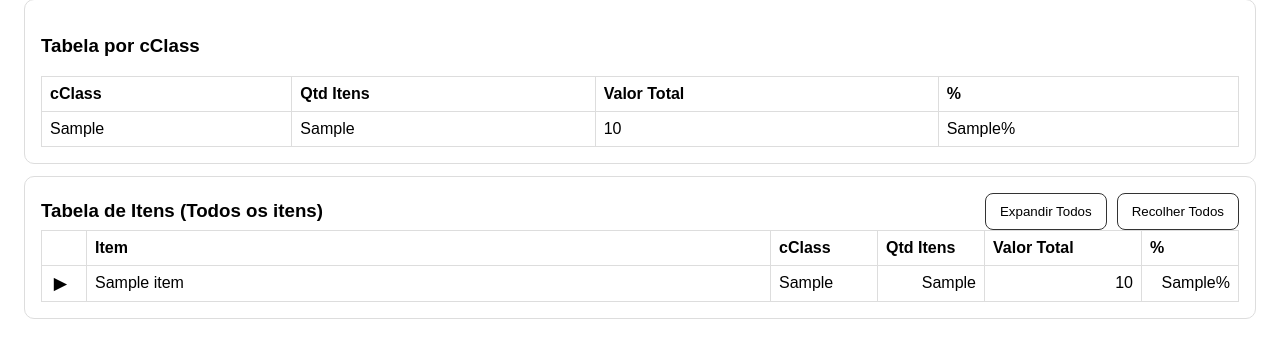
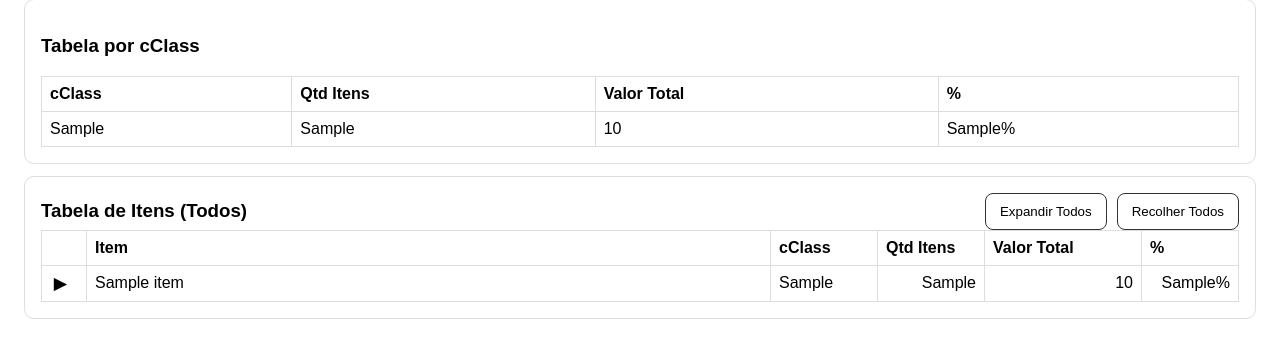
Before and after one commit to wriellgamaoliveira-pixel/troca-xml-web, a Flask app: template templates/resumo.html in a window 1280 px wide. Shown: the part 860-1203 px from the top of the page. Run offline with Flask 3, Linux system fonts and the light colour scheme; the template is opened without the code that fills it: most values are stand-ins (such as "Sample title", 1, 10 or a date in 2020); parts of the project's set-up code (start-up, migrations or seed data) failed here and were passed over.

Commit message:
Add files via upload
Signed-off-by: Wriell <wriellgamaoliveira@gmail.com>

```diff
--- a/templates/resumo.html
+++ b/templates/resumo.html
@@ -49,7 +49,7 @@
 
 <div class="card">
   <div style="display:flex; gap:10px; align-items:center; justify-content:space-between; flex-wrap:wrap;">
-    <h3 style="margin:0;">Tabela de Itens (Todos os itens)</h3>
+    <h3 style="margin:0;">Tabela de Itens (Todos)</h3>
     <div style="display:flex; gap:10px;">
       <button type="button" class="btn" onclick="expandirTodos()">Expandir Todos</button>
       <button type="button" class="btn" onclick="recolherTodos()">Recolher Todos</button>
@@ -119,7 +119,7 @@
                 <thead>
                   <tr>
                     <th style="width:90px;">nNF</th>
-                    <th style="width:110px;">cNF (Contrato)</th>
+                    <th style="width:120px;">Contrato (cNF)</th>
                     <th>Emitente (dest/xNome)</th>
                     <th style="width:110px;">Emissão</th>
                     <th style="width:140px;">Valor do item</th>
@@ -128,9 +128,9 @@
                 <tbody>
                   {% for n in it.notas %}
                   <tr>
-                      <td>{{ n.nNF }}</td>
-                      <td>{{ n.cNF }}</td>
-                      <td>{{ n.xNome }}</td>
+                    <td>{{ n.nNF }}</td>
+                    <td>{{ n.cNF }}</td>
+                    <td>{{ n.xNome }}</td>
                     <td>{{ n.dhEmi_fmt }}</td>
                     <td class="num">{{ n.vProd_br }}</td>
                   </tr>
```
